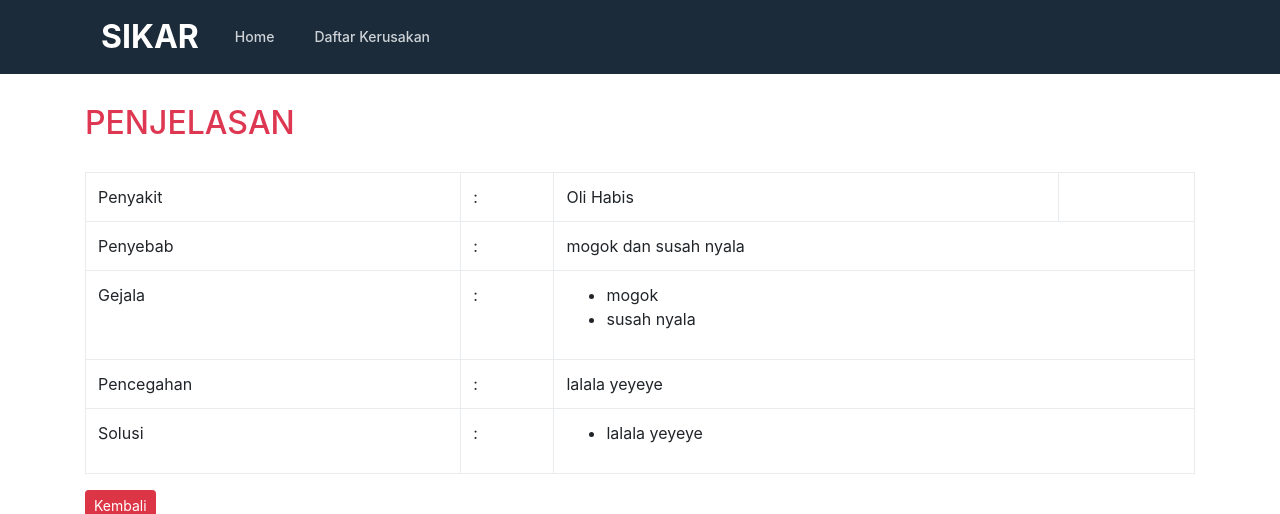
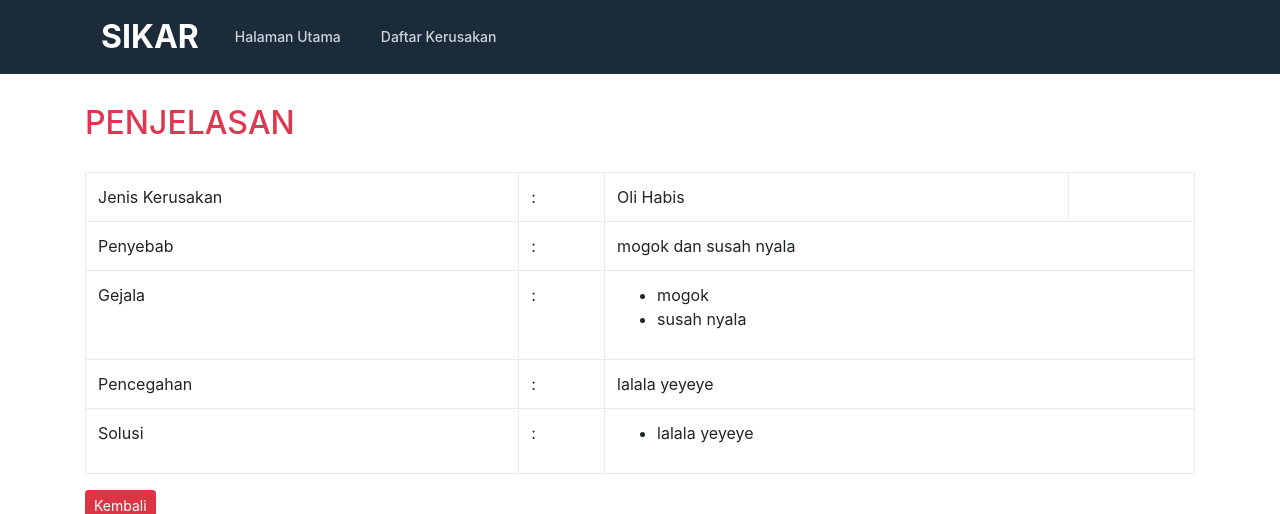
Before and after one commit to hanifafissalma/sistem-pakar, a PHP site: page /deskripsi.php?id=P01 in a window 1280 px wide. Shown: the top 514 px of the page. Run offline with PHP 8.4, Linux system fonts and the light colour scheme; data comes from the database, SQL or seed files in the repository.

Commit message:
fix wording

```diff
--- a/daftar.php
+++ b/daftar.php
@@ -21,7 +21,7 @@
 		          <tr>
                 <th><center>NO</center></th>
                 <th><center>KODE </center></th>
-                <th><center>NAMA KERUSAKAN</center></th>
+                <th><center>JENIS KERUSAKAN</center></th>
                 <th><center>PENYEBAB</center></th>
                 <th><center>DESKRIPSI</center></th>
 		          </tr>
--- a/deskripsi.php
+++ b/deskripsi.php
@@ -35,7 +35,7 @@
             ?>
             <table class="table table-bordered table-hover">
               <tr>
-                <td>Penyakit</td>
+                <td>Jenis Kerusakan</td>
                 <td>:</td>
                 <td><?php echo $row['nama_penyakit']; ?></td>
                 <td></td>
--- a/header.php
+++ b/header.php
@@ -8,7 +8,7 @@
       <div class="collapse navbar-collapse" id="navbarCollapse">
         <ul class="navbar-nav text-md-center">
           <li class="nav-item active">
-            <a class="nav-link" href="index.php">Home</a>
+            <a class="nav-link" href="index.php">Halaman Utama</a>
           </li>
           <li class="nav-item">
             <a class="nav-link" href="daftar.php">Daftar Kerusakan</a>
```
